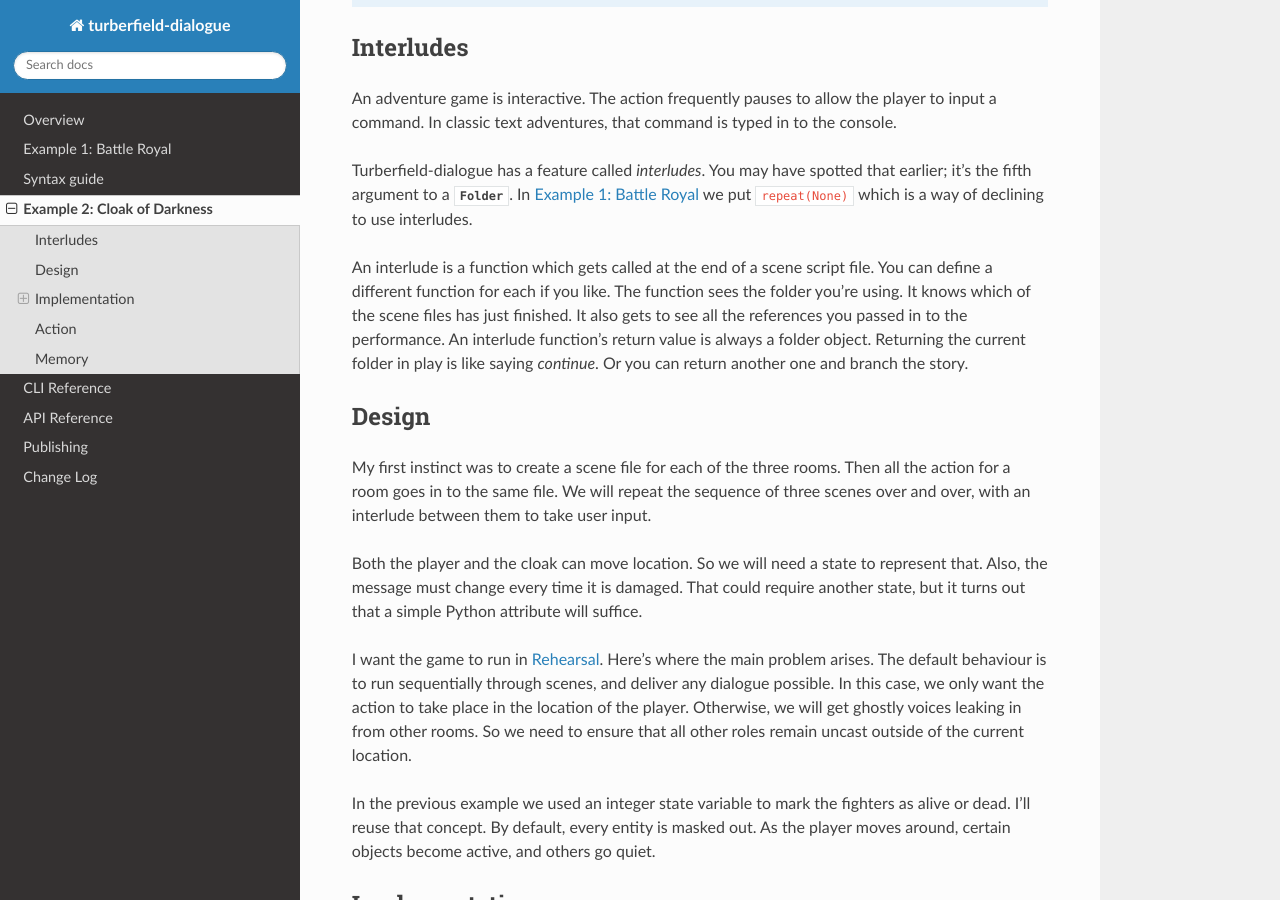
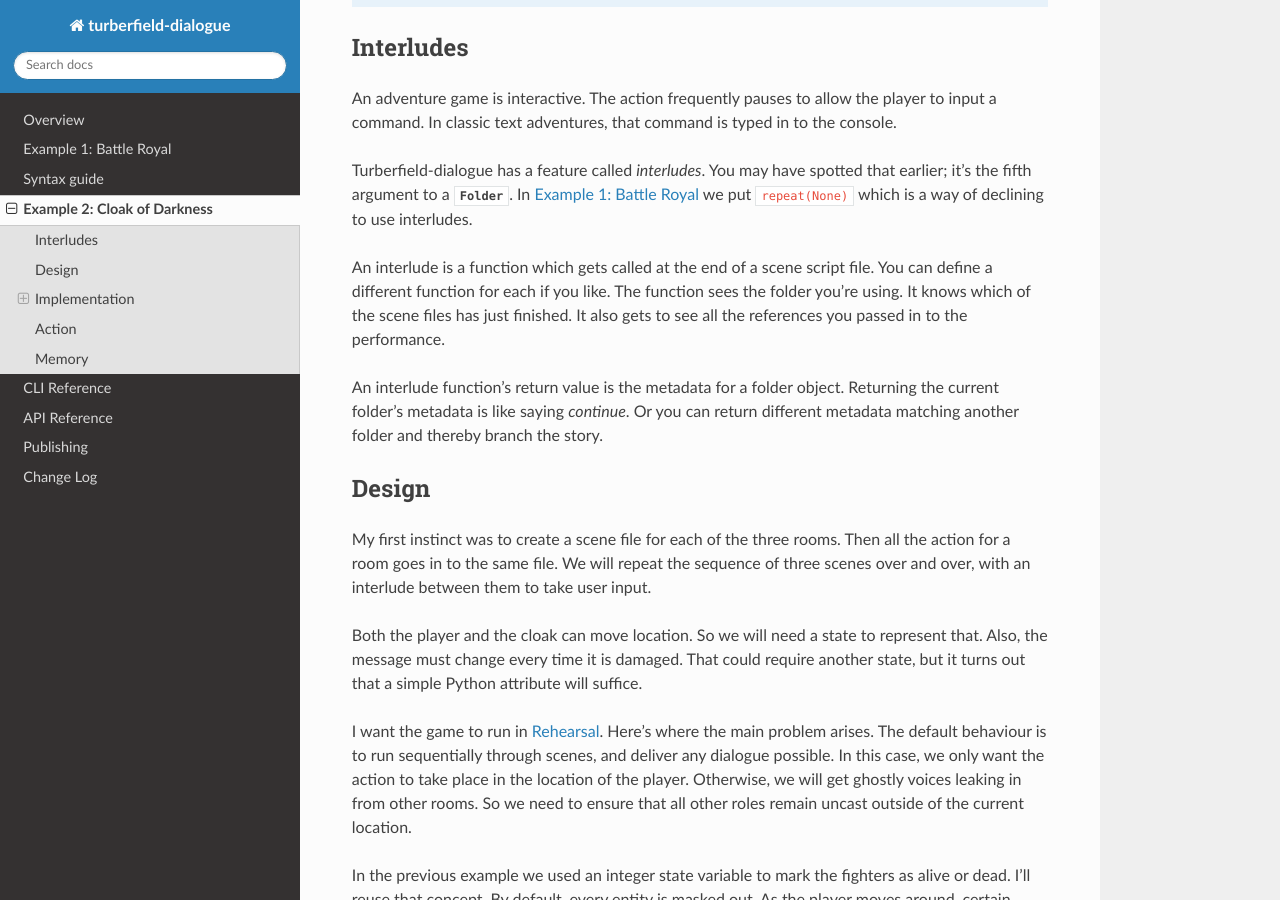
Before and after one commit to tundish/turberfield-dialogue, a Sphinx documentation site: the page built from turberfield/dialogue/doc/cloak.rst, in a window 1280 px wide and 900 px high, scrolled down 614 px. Built offline with Sphinx 7.4.7 and the Read the Docs theme 2.0.0, drawn with Linux system fonts in a browser that asks for light colours; pages that are not in the unit, such as notebooks, are missing from menus.

Commit message:
Fix docstrings.

```diff
--- a/turberfield/dialogue/doc/cloak.rst
+++ b/turberfield/dialogue/doc/cloak.rst
@@ -42,10 +42,11 @@ In :ref:`battle` we put ``repeat(None)`` which is a way of declining to use inte
 An interlude is a function which gets called at the end of a scene script file.
 You can define a different function for each if you like. The function sees
 the folder you're using. It knows which of the scene files has just finished.
-It also gets to see all the references you passed in to the performance. An interlude
-function's return value is always a folder object. Returning the current folder in
-play is like saying *continue*. Or you can return another one and branch the
-story.
+It also gets to see all the references you passed in to the performance.
+
+An interlude function's return value is the metadata for a folder object.
+Returning the current folder's metadata is like saying *continue*. Or you can
+return different metadata matching another folder and thereby branch the story.
 
 Design
 ======
```
Also changed, not shown: 1 other file.
